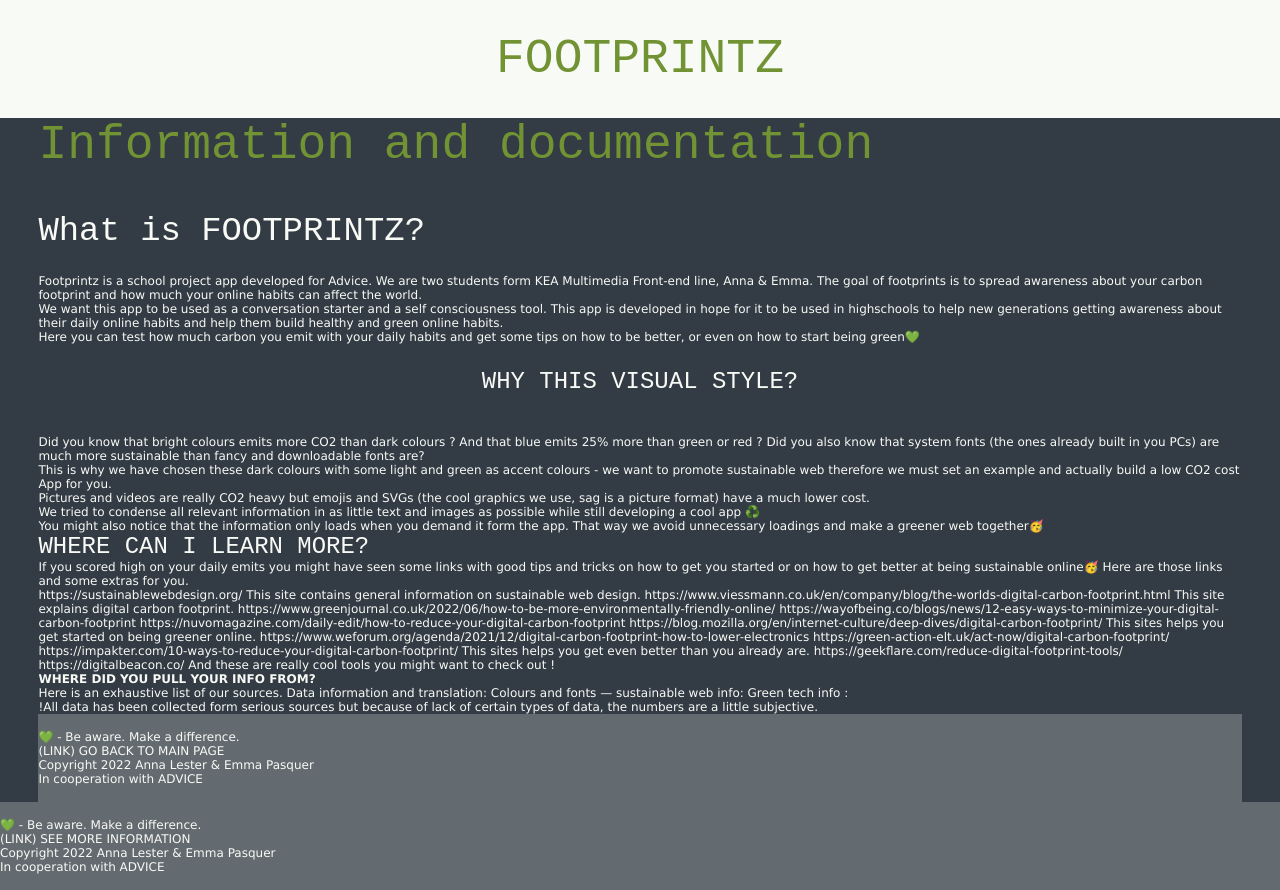
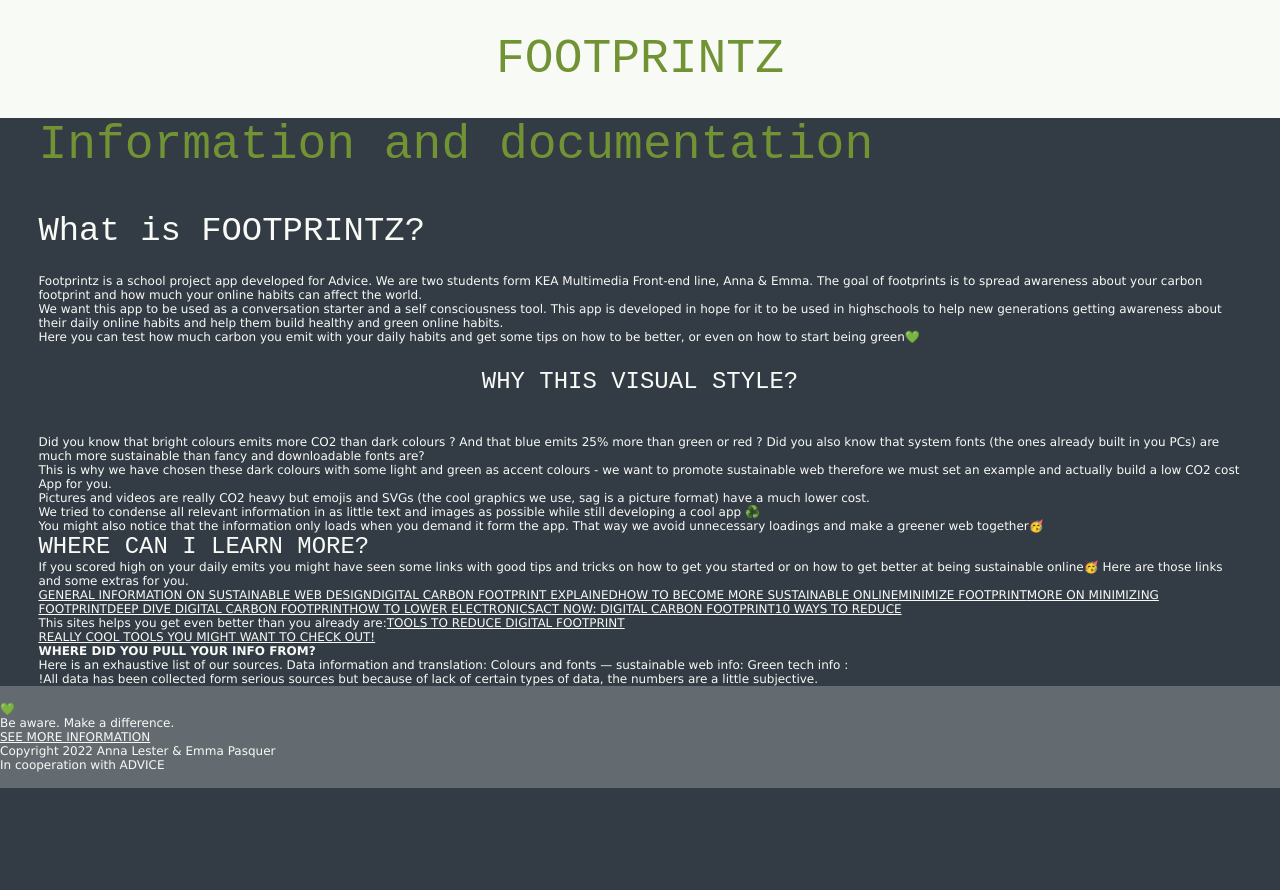
Before and after one commit to emma673r/footprintz, a Next.js app: page /information in a window 1280 px wide. After the commit the page ends 800 px from the top, so only its background shows below. Built offline with nearby package versions, Linux system fonts and the light colour scheme.

Commit message:
Anchor created and used

```diff
--- /dev/null
+++ b/components/Anchor.js
@@ -0,0 +1,20 @@
+import { useRouter } from "next/router";
+import React from "react";
+
+function Anchor({ href, className, children }) {
+  const router = useRouter();
+  return (
+    <a
+      onClick={(event) => {
+        event.preventDefault();
+        router.push(href);
+      }}
+      href={href}
+      className={className}
+    >
+      {children}
+    </a>
+  );
+}
+
+export default Anchor;
--- a/components/Layout.js
+++ b/components/Layout.js
@@ -1,6 +1,6 @@
 import React from "react";
 import styles from "../styles/header.module.scss";
-
+import Anchor from "../components/Anchor";
 //!! all inputs written like this:
 //TODO  <input type="text" pattern="[0-999]+" />
 
@@ -14,10 +14,13 @@ function Layout({ children }) {
       <main>{children}</main>
       <footer>
         <div>
-          <p>💚 - Be aware. Make a difference.</p>
+          <div>
+            <p>💚</p>
+          </div>
+          <p>Be aware. Make a difference.</p>
         </div>
         <div>
-          <p>(LINK) SEE MORE INFORMATION</p>
+          <Anchor href={"/information"}>SEE MORE INFORMATION</Anchor>
         </div>
         <div>
           <p>Copyright 2022 Anna Lester & Emma Pasquer</p>
--- a/pages/information.js
+++ b/pages/information.js
@@ -1,5 +1,5 @@
 import React from "react";
-
+import Anchor from "../components/Anchor";
 function information() {
   return (
     <>
@@ -62,24 +62,74 @@ function information() {
         extras for you.
       </p>
       <div>
+        <Anchor href={"https://sustainablewebdesign.org/"}>
+          General information on sustainable web design
+        </Anchor>
+        <Anchor
+          href={
+            "https://www.viessmann.co.uk/en/company/blog/the-worlds-digital-carbon-footprint.html"
+          }
+        >
+          Digital carbon footprint explained
+        </Anchor>
+        <Anchor
+          href={
+            "https://www.greenjournal.co.uk/2022/06/how-to-be-more-environmentally-friendly-online/"
+          }
+        >
+          How to become more sustainable online
+        </Anchor>
+        <Anchor
+          href={
+            "https://wayofbeing.co/blogs/news/12-easy-ways-to-minimize-your-digital-carbon-footprint"
+          }
+        >
+          Minimize footprint
+        </Anchor>
+        <Anchor
+          href={
+            "https://nuvomagazine.com/daily-edit/how-to-reduce-your-digital-carbon-footprint"
+          }
+        >
+          More on minimizing footprint
+        </Anchor>
+        <Anchor
+          href={
+            "https://blog.mozilla.org/en/internet-culture/deep-dives/digital-carbon-footprint/"
+          }
+        >
+          Deep dive digital carbon footprint
+        </Anchor>
+        <Anchor
+          href={
+            "https://www.weforum.org/agenda/2021/12/digital-carbon-footprint-how-to-lower-electronics"
+          }
+        >
+          How to lower electronics
+        </Anchor>
+        <Anchor
+          href={"https://green-action-elt.uk/act-now/digital-carbon-footprint/"}
+        >
+          Act now: digital carbon footprint
+        </Anchor>
+        <Anchor
+          href={
+            "https://impakter.com/10-ways-to-reduce-your-digital-carbon-footprint/"
+          }
+        >
+          10 ways to reduce
+        </Anchor>
         <p>
-          https://sustainablewebdesign.org/ This site contains general
-          information on sustainable web design.
-          https://www.viessmann.co.uk/en/company/blog/the-worlds-digital-carbon-footprint.html
-          This site explains digital carbon footprint.
-          https://www.greenjournal.co.uk/2022/06/how-to-be-more-environmentally-friendly-online/
-          https://wayofbeing.co/blogs/news/12-easy-ways-to-minimize-your-digital-carbon-footprint
-          https://nuvomagazine.com/daily-edit/how-to-reduce-your-digital-carbon-footprint
-          https://blog.mozilla.org/en/internet-culture/deep-dives/digital-carbon-footprint/
-          This sites helps you get started on being greener online.
-          https://www.weforum.org/agenda/2021/12/digital-carbon-footprint-how-to-lower-electronics
-          https://green-action-elt.uk/act-now/digital-carbon-footprint/
-          https://impakter.com/10-ways-to-reduce-your-digital-carbon-footprint/
-          This sites helps you get even better than you already are.
-          https://geekflare.com/reduce-digital-footprint-tools/
-          https://digitalbeacon.co/ And these are really cool tools you might
-          want to check out !
+          This sites helps you get even better than you already are:
+          <Anchor
+            href={"https://geekflare.com/reduce-digital-footprint-tools/"}
+          >
+            tools to reduce digital footprint
+          </Anchor>
         </p>
+        <Anchor href={"https://digitalbeacon.co/"}>
+          Really cool tools you might want to check out!
+        </Anchor>
       </div>
       <h5>WHERE DID YOU PULL YOUR INFO FROM?</h5>
       <p>
@@ -90,18 +140,6 @@ function information() {
         !All data has been collected form serious sources but because of lack of
         certain types of data, the numbers are a little subjective.
       </p>
-      <footer>
-        <div>
-          <p>💚 - Be aware. Make a difference.</p>
-        </div>
-        <div>
-          <p>(LINK) GO BACK TO MAIN PAGE</p>
-        </div>
-        <div>
-          <p>Copyright 2022 Anna Lester & Emma Pasquer</p>
-          <p>In cooperation with ADVICE</p>
-        </div>
-      </footer>
     </>
   );
 }
```
Also changed, not shown: components/IndexIntroText.js (+17 -3 lines).
